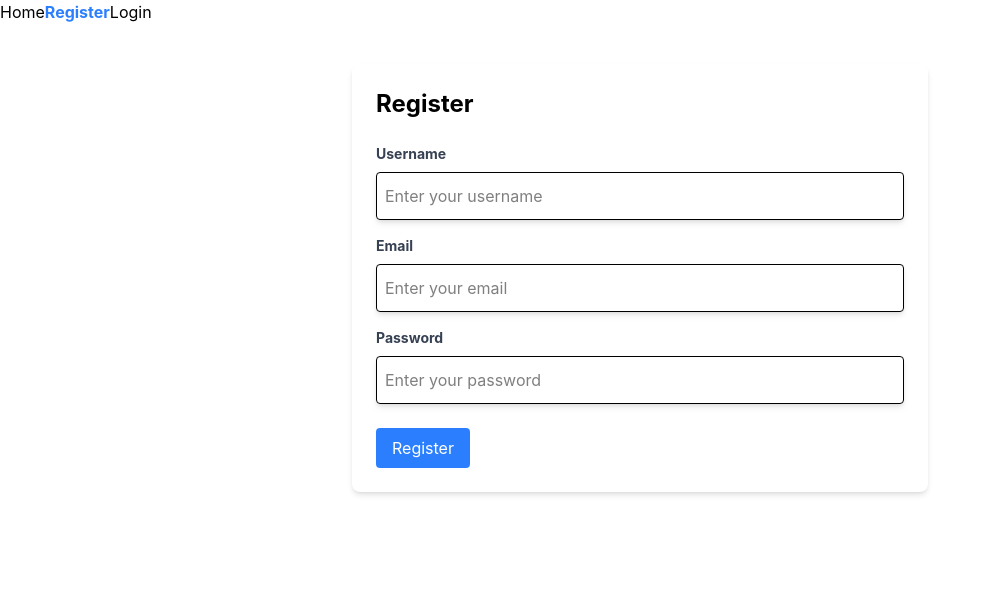
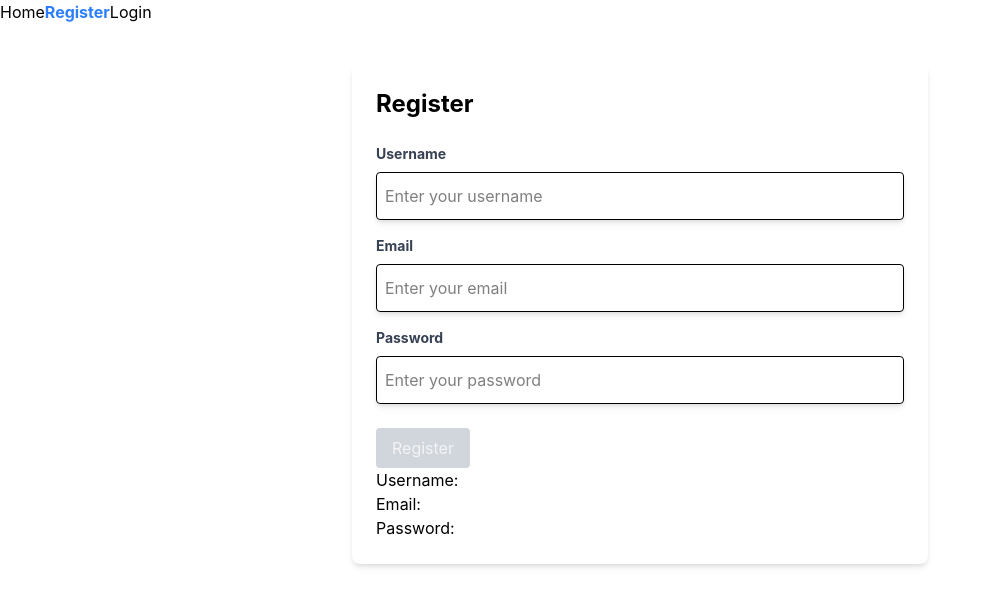
Before and after one commit to talhadar2011/ReactWorkspace, a React (Vite) app: page /register in a window 1280 px wide. Shown: the top 606 px of the page, without its empty margins (0-989 px from the left). Built offline with nearby package versions, Linux system fonts and the light colour scheme.

Commit message:
Stage 3 implemented. Controlled Form Created

```diff
--- a/src/components/ui/Button.tsx
+++ b/src/components/ui/Button.tsx
@@ -1,9 +1,11 @@
-import React from 'react'
 
-function Button(props: { label: string }) {
-    console.log('Button rendered', props.label)
+
+function Button(props: { label: string, disabled?: boolean, onClick?: (e: React.MouseEvent<HTMLButtonElement>) => void }) {
+    console.log('Button rendered', props.label,props.disabled)
   return (
-    <button className="bg-blue-500 text-white px-4 py-2 rounded">{props.label}</button>
+    <button onClick={props.onClick} className={props.disabled ? "bg-gray-300 text-gray-100 px-4 py-2 rounded" : "bg-blue-500 text-white px-4 py-2 rounded cursor-pointer"} disabled={props.disabled}>
+      {props.label}
+    </button>
   )
 }
 
--- a/src/components/ui/Input.tsx
+++ b/src/components/ui/Input.tsx
@@ -1,8 +1,8 @@
 import React from 'react'
 
-function Input(props: { type: string, placeholder: string }) {
+function Input(props: { type: string, placeholder: string, name: string, value: string, onChange: (e: React.ChangeEvent<HTMLInputElement>) => void }) {
   return (
-    <input className='w-full h-12 shadow-md rounded border p-2' type={props.type} placeholder={props.placeholder} />
+    <input className='w-full h-12 shadow-md rounded border p-2' type={props.type} placeholder={props.placeholder} name={props.name} value={props.value} onChange={props.onChange} />
 
   )
 }
--- a/src/pages/LoginPage.tsx
+++ b/src/pages/LoginPage.tsx
@@ -1,8 +1,23 @@
-import React from 'react'
-import Button from '../components/ui/button'
+import { useState } from 'react'
+import Button from '../components/ui/Button'
 import Input from '../components/ui/Input'
 
 function LoginPage() {
+  const [formData, setFormData] = useState({
+    username: '',
+    password: '',
+  })
+  const handleInputChange = (e: React.ChangeEvent<HTMLInputElement>) => {
+    setFormData({
+      ...formData,
+      [e.target.name]: e.target.value,
+    })
+  }
+  const handleSubmit = (e: React.MouseEvent<HTMLButtonElement>) => {
+      e.preventDefault()
+      // Handle form submission logic here
+      console.log('Form submitted', formData)
+    }
   return (
     <div className="max-w-xl mx-auto mt-10 p-6 bg-white rounded-lg shadow-md">
       <h2 className="text-2xl font-bold mb-6">Login</h2>
@@ -11,16 +26,33 @@ function LoginPage() {
           <label className="block text-gray-700 text-sm font-bold mb-2" htmlFor="username">
             Username
           </label>
-          <Input type="text" placeholder="Enter your username" />
+          <Input
+            type="text"
+            placeholder="Enter your username"
+            name="username"
+            value={formData.username}
+            onChange={handleInputChange}
+          />
         </div>
         <div className="mb-6">
           <label className="block text-gray-700 text-sm font-bold mb-2" htmlFor="password">
             Password
           </label>
-          <Input  type="password" placeholder="Enter your password" />
+          <Input
+            type="password"
+            placeholder="Enter your password"
+            name="password"
+            value={formData.password}
+            onChange={handleInputChange}
+          />
         </div>
-        <Button label="Login" />
+          <Button onClick={(e) => handleSubmit(e)} label="Login" disabled={formData.username === '' || formData.password === ''} />
+
       </form>
+      <ul>
+        <li>Username: {formData.username}</li>
+        <li>Password: {formData.password}</li>
+      </ul>
     </div>
   )
 }
--- a/src/pages/RegisterPage.tsx
+++ b/src/pages/RegisterPage.tsx
@@ -1,8 +1,24 @@
 import React from 'react'
 import Input from '../components/ui/Input'
-import Button from '../components/ui/button'
+import Button from '../components/ui/Button'
 
 function RegisterPage() {
+  const [formData, setFormData] = React.useState({
+    username: '',
+    email: '',
+    password: '',
+  })
+   const handleInputChange = (e: React.ChangeEvent<HTMLInputElement>) => {
+    setFormData({
+      ...formData,
+      [e.target.name]: e.target.value,
+    })
+  }
+  const handleSubmit = (e: React.FormEvent) => {
+    e.preventDefault()
+    // Handle form submission logic here
+    console.log('Form submitted', formData)
+  }
   return (
     <div className="max-w-xl mx-auto mt-10 p-6 bg-white rounded-lg shadow-md">
       <h2 className="text-2xl font-bold mb-6">Register</h2>
@@ -11,23 +27,45 @@ function RegisterPage() {
           <label className="block text-gray-700 text-sm font-bold mb-2" htmlFor="username">
             Username
           </label>
-          <Input type="text" placeholder="Enter your username" />
+          <Input
+          type="text"
+          value={formData.username}
+          name="username"
+          onChange={handleInputChange}
+          placeholder="Enter your username" />
         </div>
         <div className="mb-4">
           <label className="block text-gray-700 text-sm font-bold mb-2" htmlFor="email">
             Email
           </label>
-          <Input type="email" placeholder="Enter your email" />
+          <Input
+            type="email"
+            placeholder="Enter your email"
+            value={formData.email}
+            name="email"
+            onChange={handleInputChange}
+          />
         </div>
         <div className="mb-6">
           <label className="block text-gray-700 text-sm font-bold mb-2" htmlFor="password">
             Password
           </label>
-          <Input type="password" placeholder="Enter your password" />
+          <Input
+            type="password"
+            placeholder="Enter your password"
+            value={formData.password}
+            name="password"
+            onChange={handleInputChange}
+          />
         </div>
 
-        <Button label="Register" />
+        <Button  onClick={handleSubmit} label="Register" disabled={formData.username === '' || formData.email === '' || formData.password === '' ? true : false} />
       </form>
+      <ul>
+        <li>Username: {formData.username}</li>
+        <li>Email: {formData.email}</li>
+        <li>Password: {formData.password}</li>
+      </ul>
     </div>
   )
 }
```
